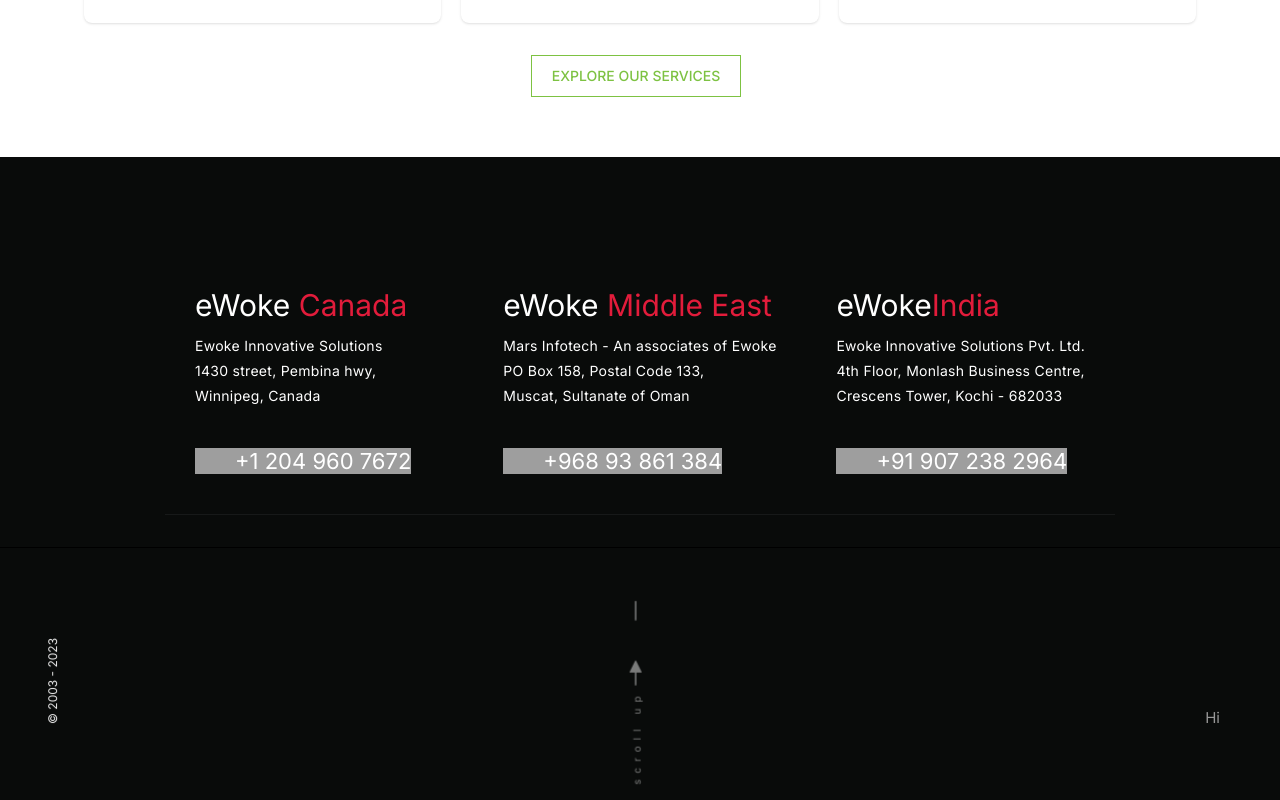
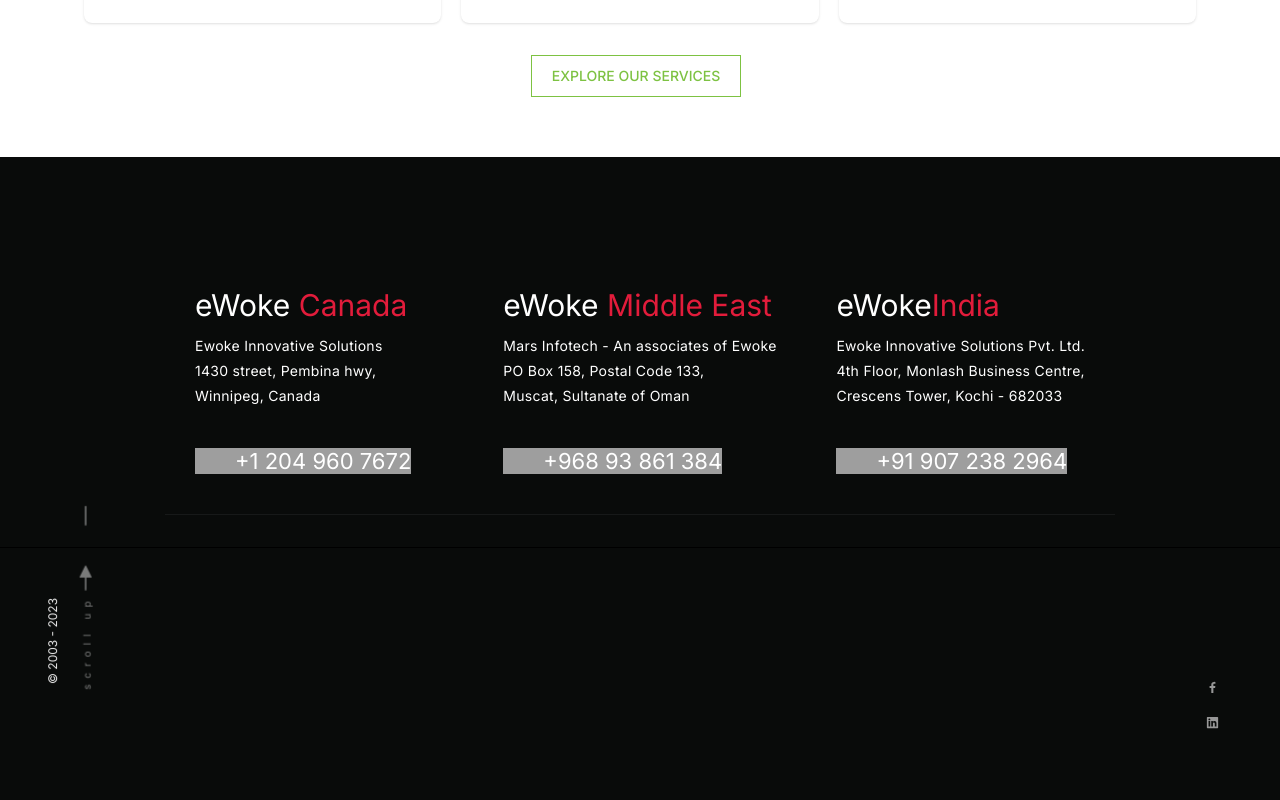
Before and after one commit to NewTokTech/NewTok, a Next.js app: page / in a window 1280 px wide. Shown: the part 1841-2641 px from the top of the page. Built offline with nearby package versions, Linux system fonts and the light colour scheme; grey boxes are pictures that could not be loaded.

Commit message:
react-icons

```diff
--- a/package.json
+++ b/package.json
@@ -12,6 +12,7 @@
     "next": "13.5.4",
     "react": "^18",
     "react-dom": "^18",
+    "react-icons": "^4.11.0",
     "react-spring": "^9.7.3"
   },
   "devDependencies": {
--- a/src/components/footer/Footer.tsx
+++ b/src/components/footer/Footer.tsx
@@ -2,6 +2,7 @@
 
 import React, { useEffect, useState } from "react";
 import "./footer.css"
+import { BiLogoFacebook, BiLogoLinkedinSquare } from "react-icons/bi"
 
 const Footer = () => {
 
@@ -10,7 +11,7 @@
       <footer className="main-footer">
 
         <div className="copyright">© 2003 - 2023</div>
-        <a href="index.html#!" className="goto-top">
+        <a href="index.html#!" className="go-to-top">
           scroll up
           <svg
             xmlns="http://www.w3.org/2000/svg"
@@ -125,13 +126,13 @@
               className="facebook"
               target="_blank"
             >
-                Hi
-              <i className="fa fa-facebook" aria-hidden="true" />
+                <BiLogoFacebook />
+
             </a>
           </li>
           <li>
             <a
-              href="https://www.instagram.com/ewoke_soft/"
+              href="https://instagram.com/newtoktech"
               className="instagram"
               target="_blank"
             >
@@ -140,11 +141,11 @@
           </li>
           <li>
             <a
-              href="https://www.linkedin.com/company/ewokesoft/"
+              href="https://www.linkedin.com/company/newtok-technologies-pvt-ltd-india/"
               className="linkedin"
               target="_blank"
             >
-              <i className="fa fa-linkedin" aria-hidden="true" />
+              <BiLogoLinkedinSquare />
             </a>
           </li>
           <li>
--- a/src/components/footer/footer.css
+++ b/src/components/footer/footer.css
@@ -70,7 +70,7 @@
   transform: rotate(-90deg);
   color: #e9e9e9;
   position: absolute;
-  bottom: 110px;
+  bottom: 150px;
   left: 10px;
   font-size: 12px;
   z-index: 1;
@@ -86,50 +86,6 @@
   color: #e21c3b;
 }
 
-.goto-top {
-  font-size: 10px;
-  position: absolute;
-  left: calc(10% - 20px);
-  bottom: 155px;
-  transform: rotate(-90deg);
-  -webkit-transition: all 0.3s cubic-bezier(0.1, 0.1, 0.25, 0.9);
-  transition: all 0.3s cubic-bezier(0.1, 0.1, 0.25, 0.9);
-  color: #e9e9e9;
-  letter-spacing: 6px;
-  opacity: 0.5;
-}
-.goto-top .arrow {
-  position: absolute;
-  right: -40px;
-  width: 12px;
-  top: 0px;
-  animation: slideInDown 2s ease-in-out infinite;
-}
-.goto-top .first-line {
-  width: 20px;
-  position: absolute;
-  right: -80px;
-  top: -4px;
-  transform: rotate(0deg);
-  animation: slideInUp 2s ease-in-out infinite;
-}
-.goto-top .second-line {
-  width: 20px;
-  position: absolute;
-  right: -35px;
-  top: -4px;
-  transform: rotate(0deg);
-  animation: slideInDown 2s ease-in-out infinite;
-}
-.goto-top::before {
-  width: 13px;
-  height: 21px;
-  background: url(/public/images/scroll-top.png) no-repeat center;
-  display: block;
-  position: absolute;
-  right: -40px;
-  transform: rotate(90deg);
-}
 
 @media only screen and (max-width: 767px) {
   footer {
@@ -407,11 +363,12 @@
   .social.side li a.instagram:hover::after {
     opacity: 1;
   }
-.goto-top {
+
+.go-to-top {
   font-size: 10px;
   position: absolute;
-  left: calc(50% - 50px);
-  bottom: 55px;
+  left: calc(7% - 50px);
+  bottom: 150px;
   transform: rotate(-90deg);
   -webkit-transition: all 0.3s cubic-bezier(0.1, 0.1, 0.25, 0.9);
   transition: all 0.3s cubic-bezier(0.1, 0.1, 0.25, 0.9);
@@ -419,14 +376,14 @@
   letter-spacing: 6px;
   opacity: 0.5;
 }
-.goto-top .arrow {
+.go-to-top .arrow {
   position: absolute;
   right: -40px;
   width: 12px;
   top: 0px;
   animation: slideInDown 2s ease-in-out infinite;
 }
-.goto-top .first-line {
+.go-to-top .first-line {
   width: 20px;
   position: absolute;
   right: -80px;
@@ -434,7 +391,7 @@
   transform: rotate(0deg);
   animation: slideInUp 2s ease-in-out infinite;
 }
-.goto-top .second-line {
+.go-to-top .second-line {
   width: 20px;
   position: absolute;
   right: -35px;
@@ -442,7 +399,7 @@
   transform: rotate(0deg);
   animation: slideInDown 2s ease-in-out infinite;
 }
-.goto-top::before {
+.go-to-top::before {
   width: 13px;
   height: 21px;
   background: url(/public/images/scroll-top.png) no-repeat center;
```
Also changed, not shown: 1 other file (tests, documents, lock files or other folders).
